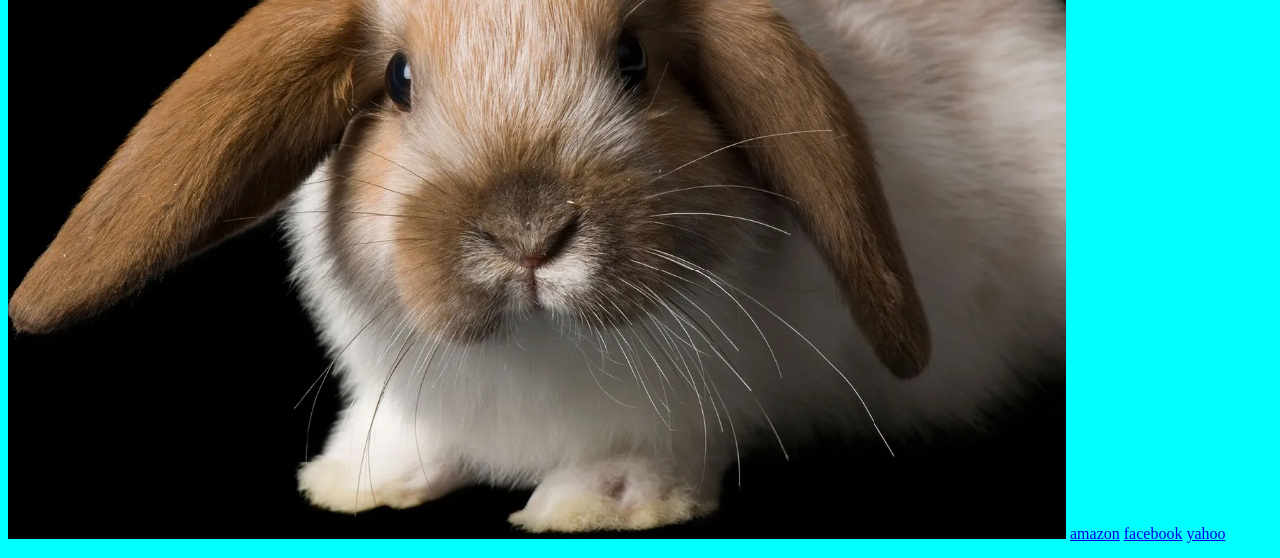
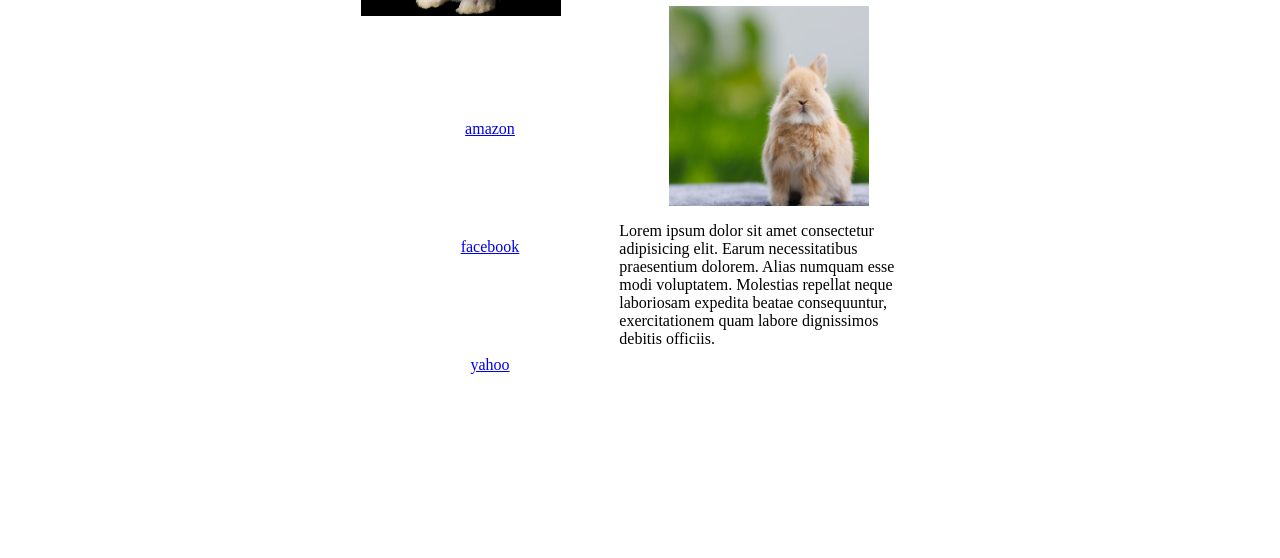
Before and after one commit to mastering23/flexbox-css, a plain HTML site: page index.html in a window 1280 px wide. Shown: the part 192-750 px from the top of the page. Drawn offline with Linux system fonts and the light colour scheme.

Commit message:
adding  flex box css

```diff
--- a/styles.css
+++ b/styles.css
@@ -1,3 +1,37 @@
-*{
-  background-color: aqua;
+body{
+place-self: center;
 }
+
+
+header {
+display: flex;
+flex-direction: row;
+align-items: center;
+
+}
+
+nav > a {
+display: flex;
+flex-direction: column;
+align-items:center ;
+margin: 100px;
+}
+
+
+img{
+
+  width: 200px;
+  height: 200px;
+}
+
+main {
+
+  display: flex;
+  flex-direction: column;
+  align-items:center ;
+
+}
+
+p{
+  width: 300px;
+}
```
